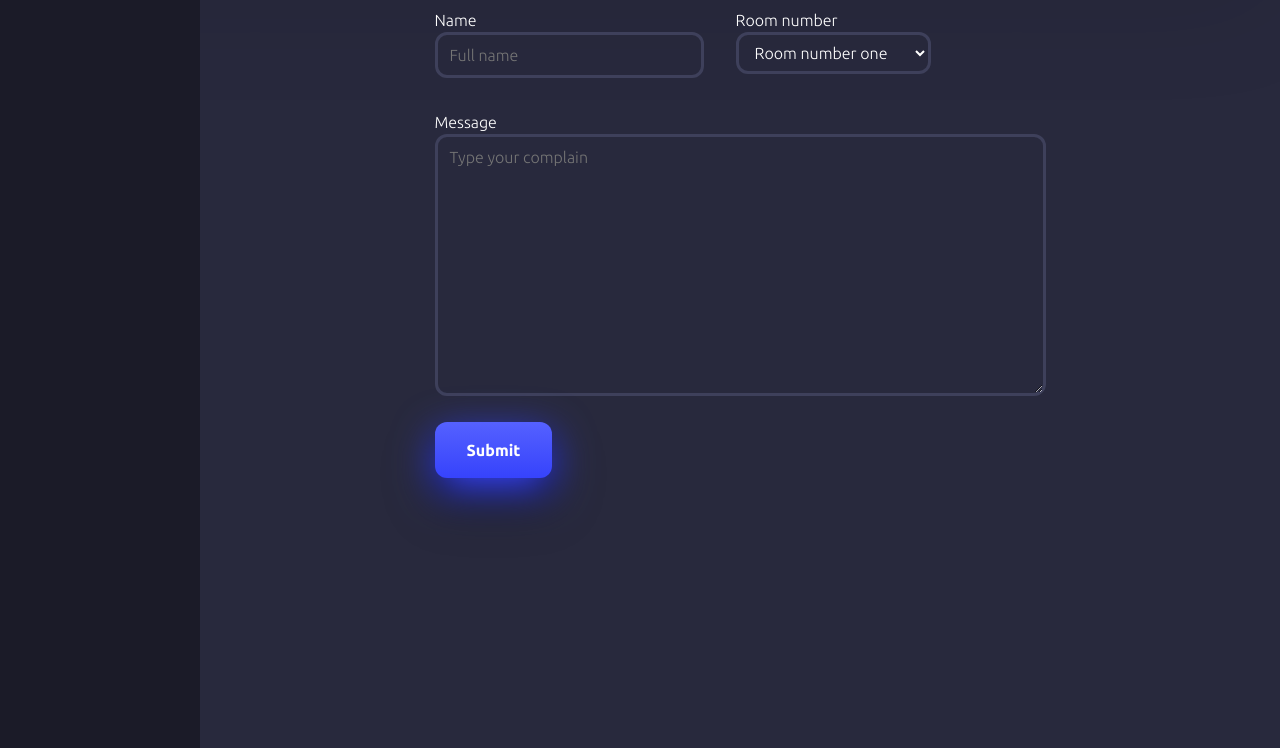
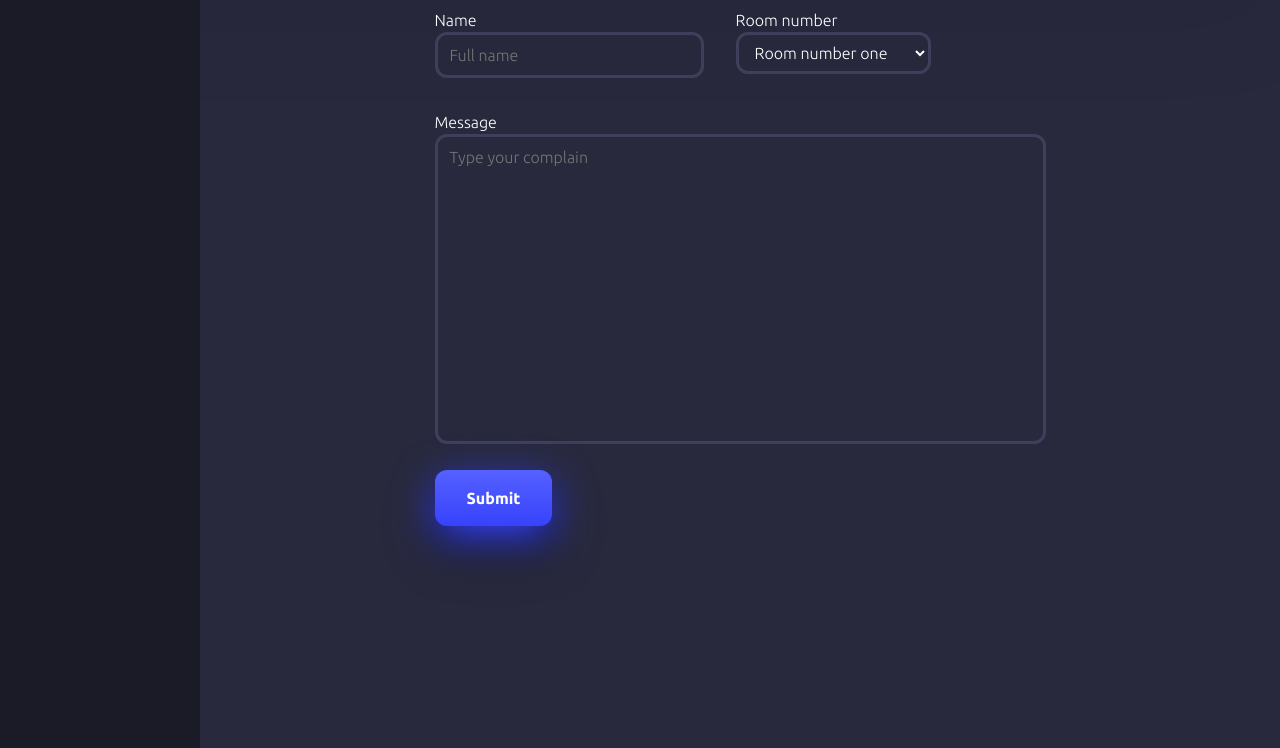
Before and after one commit to Cross-Hatch/hostel-portal, a website: page src/complain.html in a window 1280 px wide. Shown: the part 188-936 px from the top of the page. Drawn offline with nearby package versions, Linux system fonts and the light colour scheme; files that its build step writes are made by us from their sources.

Commit message:
Modified textarea

```diff
--- a/src/complain.html
+++ b/src/complain.html
@@ -48,7 +48,7 @@
               <div class="m-3">
                 <label for="message">Message</label>
                 <br>
-                <textarea name="message" id="message" cols="60" rows="10" placeholder="Type your complain" required></textarea>
+                <textarea name="message" id="message" cols="60" rows="12" placeholder="Type your complain" required></textarea>
               </div>
               <input class="mx-3 my-1" id="send" type="submit" value="Submit">
 
--- a/src/sass/_complain.scss
+++ b/src/sass/_complain.scss
@@ -35,6 +35,10 @@
     }
   }
 
+  textarea {
+    resize: none;
+  }
+
   select * {
     background: $secondary;
   }
```
